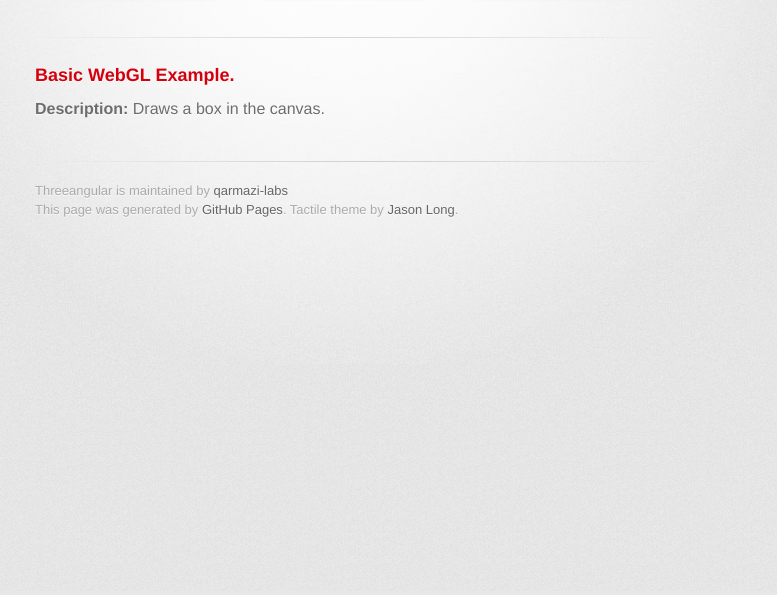
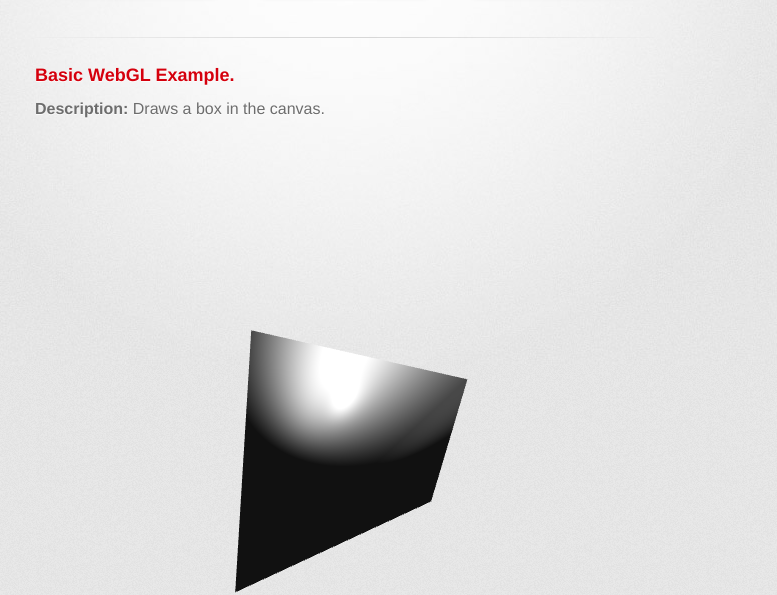
Before and after one commit to qarmazi-labs/Threeangular, a plain HTML site: page examples/basic.html in a window 1280 px wide. Shown: the part 209-804 px from the top of the page, without its empty margins (295-1072 px from the left). Drawn offline with nearby package versions, Linux system fonts and the light colour scheme; files that its build step writes are made by us from their sources; animation ran at ten frames a second; files whose address does not match are found by name; a web font is replaced by a local one.

Commit message:
With Basic WwbGL Example

```diff
--- a/examples/basic.html
+++ b/examples/basic.html
@@ -4,16 +4,17 @@
     <meta charset='utf-8'>
     <meta http-equiv="X-UA-Compatible" content="chrome=1">
     <link href='https://fonts.googleapis.com/css?family=Chivo:900' rel='stylesheet' type='text/css'>
-    <link rel="stylesheet" type="text/css" href="stylesheets/stylesheet.css" media="screen">
-    <link rel="stylesheet" type="text/css" href="stylesheets/pygment_trac.css" media="screen">
-    <link rel="stylesheet" type="text/css" href="stylesheets/print.css" media="print">
+    <link rel="stylesheet" type="text/css" href="/stylesheets/stylesheet.css" media="screen">
+    <link rel="stylesheet" type="text/css" href="/stylesheets/pygment_trac.css" media="screen">
+    <link rel="stylesheet" type="text/css" href="/stylesheets/print.css" media="print">
     <!--[if lt IE 9]>
     <script src="//html5shiv.googlecode.com/svn/trunk/html5.js"></script>
     <![endif]-->
     <title>Basic Example :: Threeangular by qarmazi-labs</title>
+    <script src="https://ajax.googleapis.com/ajax/libs/angularjs/1.3.2/angular.min.js"></script>
 </head>
 
-<body>
+<body ng-app="ThreeangularGH">
 <div id="container">
     <div class="inner">
 
@@ -30,7 +31,7 @@
 
         <hr>
 
-        <section id="main_content">
+        <section id="main_content" ng-controller="basicWebGLExample">
             <h3>
                 <a id="basic-webgl-example" class="anchor" href="#welcome-to-github-pages" aria-hidden="true">
                     <span class="octicon octicon-link"></span>
@@ -38,13 +39,20 @@
                 Basic WebGL Example.
             </h3>
             <p><strong>Description:</strong> Draws a box in the canvas.</p>
-            </h3>
+            <div id="canvas-container" threeangular="" width="620" height="620" canvasid="mainCanvas" config="config" content="threeCode"></div>
         </section>
 
         <footer>
             Threeangular is maintained by <a href="https://github.com/qarmazi-labs">qarmazi-labs</a><br>
             This page was generated by <a href="http://pages.github.com">GitHub Pages</a>. Tactile theme by <a href="https://twitter.com/jasonlong">Jason Long</a>.
         </footer>
+
+        <script src="/javascripts/lib/three.min.js"></script>
+        <script src="/javascripts/ng/modules/Threeangular/src/Threeangular.js"></script>
+        <script src="/javascripts/ng/modules/Threeangular/src/directives/threeJsDirective.js"></script>
+        <script src="/javascripts/ng/modules/Threeangular/src/services/threeJsService.js"></script>
+
+        <script src="/javascripts/main.js"></script>
 
         <script type="text/javascript">
             var gaJsHost = (("https:" == document.location.protocol) ? "https://ssl." : "http://www.");
--- a/javascripts/main.js
+++ b/javascripts/main.js
@@ -1 +1,78 @@
-console.log('This would be the main JS file.');
+angular.module('ThreeangularGH', ['Threeangular']).
+    controller('basicWebGLExample',['$scope','$window',function (s,w) {
+        s.config = {
+            mode: 'single'
+        };
+
+        // This function will be loaded with THREE object
+        s.threeCode = {
+            ready: true,
+            program: function (scene, THREE) {
+                var shaderUniforms;
+
+                var routines = {
+                    start: function (scene, THREE) {
+                        var geometry = new THREE.TetrahedronGeometry(100);
+                        var material = new THREE.MeshPhongMaterial({wireframe: false});
+                        var mesh = new THREE.Mesh(geometry, material);
+
+                        scene.add(mesh);
+                    },
+                    update: function (scene, THREE) {
+                    }
+                };
+                return routines;
+            }
+        };
+    }]).
+    controller('basicShaderExample',['$scope','$window',function (s,w) {
+        s.config = {
+            mode: 'single'
+        };
+
+        // This function will be loaded with THREE object
+        s.threeJSContent = {
+            ready: true,
+            program: function (scene, THREE) {
+                var shaderUniforms;
+
+                var routines = {
+                    start: function (scene, THREE) {
+
+                        shaderUniforms = {
+                            time: {type: "f", value: 1.0},
+                            mouse: {type: "v2", value: new THREE.Vector2(200, 200)},
+                            resolution: {type: "v2", value: new THREE.Vector2(800, 800)}
+                        };
+
+                        document.addEventListener('mousemove', function (event) {
+                            shaderUniforms.mouse.value = new THREE.Vector2(event.clientX, event.clientY);
+                        }, false);
+
+                        //Eventually Material would be easily created inside three service
+                        var geometry = new THREE.PlaneBufferGeometry(100, 100);
+                        //var material = new THREE.MeshPhongMaterial({wireframe: false});
+                        var material = new THREE.ShaderMaterial({
+                            uniforms: shaderUniforms,
+                            vertexShader: w.document.querySelector('#vertex-shader').text,
+                            fragmentShader: w.document.querySelector('#fragment-shader').text
+                        });
+                        var mesh = new THREE.Mesh(geometry, material);
+
+                        scene.add(mesh);
+                    },
+                    update: function (scene, THREE) {
+                        var now = performance.now();
+                        shaderUniforms.time.value = now;
+                        // Eventually Material would be easily created inside three service
+                        //var geometry = new THREE.BoxGeometry(100,100,100);
+                        //var material = new THREE.MeshPhongMaterial({wireframe: false});
+                        //var mesh = new THREE.Mesh( geometry,material );
+                        //
+                        //scene.add(mesh);
+                    }
+                };
+                return routines;
+            }
+        };
+    }]);
--- /dev/null
+++ b/javascripts/ng/modules/Threeangular/src/Threeangular.js
@@ -0,0 +1,4 @@
+angular.module('Threeangular',[]).
+    run(function(){
+        console.log('Threeangular module loaded.')
+    });
--- /dev/null
+++ b/javascripts/ng/modules/Threeangular/src/directives/threeJsDirective.js
@@ -0,0 +1,75 @@
+angular.module('Threeangular').
+    directive('threeangular', function factory() {
+        var threeangularDirective = {
+            restrict: 'A',
+            compile: function compile(tElement, tAttrs, transclude) {
+                return function (s, e, a) {
+                };
+            },
+            controller: 'threeangularCtrl',
+            template:'<canvas id="{{config.id}}" width="{{config.width}}" height="{{config.height}}"></canvas>',
+            scope: {
+                directiveConfig:"=config",
+                content:"="
+            }
+        };
+
+        return threeangularDirective;
+    }).
+    controller('threeangularCtrl',['$scope','$attrs','three','$window',function(s,a,t,w){
+        // Internal config
+        s.config = {
+            id: a.canvasid,
+            width: a.width,
+            height: a.height
+        };
+
+        // Creates new context for WebGL inside given element;
+        var c3d = t.createNewContext(s.config);
+
+        // Default camera properties
+        var defaults = {
+            // Let user choose between single, dual or quad mode. Dual mode not yet implemented.
+            viewportMode: s.directiveConfig.mode || 'single',
+            camera : {
+                viewAngle: 45,
+                aspectRatio: s.config.width / s.config.height,
+                nearPlane: 0.1,
+                farPlane: 20000,
+                position: {
+                    x: 0,
+                    y: 150,
+                    z: 400
+                }
+            }
+        };
+
+        // Set up Three JS application script
+        // Always should be included before init.
+        // It is for things that should be added just once, not updated on each refresh
+        function startWebGL(){
+            if(s.content.ready){
+
+                switch(typeof s.content.program){
+                    case 'function':
+                        c3d.setContent(s.content.program);
+                        break;
+                    case 'object':
+                        if (s.content.program.start != undefined)
+                            c3d.start = s.content.program.start;
+                        if (s.content.program.update != undefined)
+                            c3d.start = s.content.program.update;
+                        break;
+                    default:
+                        //Error
+                        break;
+                }
+                c3d.init(defaults);
+            }else{
+                w.setTimeout(startWebGL,1000);
+            }
+        }
+
+        startWebGL();
+
+    }]);
--- /dev/null
+++ b/javascripts/ng/modules/Threeangular/src/services/threeJsService.js
@@ -0,0 +1,218 @@
+angular.module('Threeangular').
+    factory('three', ['$window',function (w) {
+        // Local reference to window.THREE object
+        var THREE = w.THREE;
+
+        // A variable for saving WebGL contexts
+        // should be used and object with constructor
+        var contexts = [];
+
+        /**
+         * WebGLContext constructor
+         * @param canvasID - Canvas selector for new context
+         * @constructor
+         */
+
+        function WebGLContext(config){
+            var prueba = 'prueba';
+            // Canvas element
+            this.canvas = w.document.querySelector('#'+config.id) || w.document.querySelector('canvas');
+            this.width = config.width || 480;
+            this.height = config.height || 360;
+        }
+
+        /**
+         *
+         * @type {{}}
+         */
+        WebGLContext.prototype = {
+            // Object for keeping global variables
+            globals: {},
+            scene: null,
+            cameras: [],
+            lights: [],
+            init: function(config){
+
+                // Object variables to local
+                var width = this.width,
+                    height = this.height;
+
+                var scene, mainCamera, renderer, light, ambientLight;
+
+                // todo: dual or quad mode, this should be optionally selectable
+                // dual/quad mode block start
+                var secondaryCamera, // Top Right Camera
+                    thirdCamera, // Bottom Left Camera
+                    fourthCamera; // Bottom Right Camera
+                // dual/quad mode block end
+
+                scene = new THREE.Scene();
+                mainCamera = new THREE.PerspectiveCamera(config.camera.viewAngle, config.camera.aspectRatio, config.camera.nearPlane, config.camera.farPlane);
+                mainCamera.position.set(config.camera.position.x,config.camera.position.y,config.camera.position.z);
+                mainCamera.lookAt(scene.position);
+
+                // add the main camera to the scene
+                scene.add(mainCamera);
+                this.cameras.push(mainCamera);
+
+                // todo: dual or quad mode, this should be optionally selectable
+                // dual/quad mode block start
+
+                if(config.viewportMode=='quad'){
+                    // Secondary camera normally Top Right
+                    secondaryCamera = new THREE.OrthographicCamera(
+                        width / -4, width / 4, height / 4, height / -4, // Left, Right, Top, Bottom
+                        -5000, 10000 );           			// Near Far Planes
+                    secondaryCamera.lookAt( new THREE.Vector3(0,-1,0) );
+                    scene.add(secondaryCamera);
+                    this.cameras.push(secondaryCamera);
+
+                    // Third camera normally Bottom Left
+                    thirdCamera = new THREE.OrthographicCamera(
+                        width / -4, width / 4, height / 4, height / -4, // Left, Right, Top, Bottom
+                        -5000, 10000 );           			// Near Far Planes
+                    thirdCamera.lookAt( new THREE.Vector3(0,0,-1) );
+                    scene.add(thirdCamera);
+                    this.cameras.push(thirdCamera);
+
+                    // Fourth camera normally Bottom Right
+                    fourthCamera = new THREE.OrthographicCamera(
+                        width / -4, width / 4, height / 4, height / -4, // Left, Right, Top, Bottom
+                        -5000, 10000 );           			// Near Far Planes
+                    fourthCamera.lookAt( new THREE.Vector3(1,0,0) );
+                    scene.add(fourthCamera);
+                    this.cameras.push(fourthCamera);
+                }
+
+                // dual/quad mode block end
+
+                renderer = new THREE.WebGLRenderer( {canvas: this.canvas, antialias:true, alpha: true} );
+
+                renderer.setSize(width, height);
+
+                // Create default lights
+                // It shouldn't be here or user should be able to remove them maybe returning an array with them
+                light = new THREE.PointLight(0xffffff);
+                light.position.set(0,250,0);
+                scene.add(light);
+                this.lights.push(light);
+
+                ambientLight = new THREE.AmbientLight(0x111111);
+                scene.add(ambientLight);
+                this.lights.push(ambientLight);
+
+                // Runs user initialization just once
+                if(this.start){
+                    this.start(scene, THREE);
+                }
+
+                // Assign local variable to object's ones
+                this.scene = scene;
+
+                function render(){
+
+                    // todo: dual or quad mode, this should be optionally selectable
+
+                    if(config.viewportMode=='single'){
+                        renderer.render( scene, mainCamera );
+                    }
+
+                    // dual/quad mode block start
+
+                    if(config.viewportMode=='quad'){
+                        // Check view-source:http://mrdoob.github.io/three.js/examples/webgl_multiple_views.html
+
+                        // Top left corner
+                        renderer.setViewport( 1, 0.5 * height + 1, 0.5 * width, 0.5 * height );
+                        renderer.setScissor( 1, 0.5 * height + 1, 0.5 * width, 0.5 * height );
+                        renderer.enableScissorTest ( true );
+                        mainCamera.updateProjectionMatrix();
+                        renderer.setClearColor( new THREE.Color().setRGB( 1.0, 1.0, 1.0 ), 0.0 );
+                        renderer.render( scene, mainCamera );
+
+                        // Top right corner
+                        renderer.setViewport( 0.5 * width, 0.5 * height, 0.5 * width, 0.5 * height );
+                        renderer.setScissor( 0.5 * width, 0.5 * height, 0.5 * width, 0.5 * height );
+                        renderer.enableScissorTest ( true );
+                        secondaryCamera.updateProjectionMatrix();
+                        renderer.setClearColor( new THREE.Color().setRGB( 0.5, 0.3, 0.5 ), 0.5 );
+                        renderer.render( scene, secondaryCamera );
+
+                        // Bottom left corner
+                        renderer.setViewport( 0, 0,   0.5 * width, 0.5 * height );
+                        renderer.setScissor( 0, 0,   0.5 * width, 0.5 * height );
+                        renderer.enableScissorTest ( true );
+                        thirdCamera.updateProjectionMatrix();
+                        renderer.setClearColor( new THREE.Color().setRGB( 0.5, 0.5, 0.3 ), 0.5 );
+                        renderer.render( scene, thirdCamera );
+
+                        // Bottom right corner
+                        renderer.setViewport( 0.5 * width, 0,   0.5 * width, 0.5 * height );
+                        renderer.setScissor( 0.5 * width, 0,   0.5 * width, 0.5 * height );
+                        renderer.enableScissorTest ( true );
+                        fourthCamera.updateProjectionMatrix();
+                        renderer.setClearColor( new THREE.Color().setRGB( 0.3, 0.5, 0.5 ), 0.5 );
+                        renderer.render( scene, fourthCamera );
+                    }
+
+                    // dual/quad mode block end
+
+                }
+
+                var localizedUpdate = this.update;
+                var localizeddevTools = this.devTools;
+
+                function animate(){
+                    w.requestAnimationFrame( animate );
+                    render();
+                    localizedUpdate( scene, THREE );
+                    localizeddevTools( scene, THREE );
+                }
+
+                animate();
+
+            },
+            setContent: function(program){
+                var content = program(this.scene,THREE);
+                this.start = content.start;
+                this.update = content.update;
+            },
+            start: function () {
+                console.log('Just once...')
+                // Todo: Instead of overwriting this function add an array of functions and run foreach
+            },
+            update: function () {
+                //console.log('Every frame request...')
+                // Todo: Instead of overwriting this function add an array of functions and run foreach
+            },
+            devTools: function () {
+                //console.log('Did you set development tools...?')
+                // Todo: Add functions to start and update stacks...
+            }
+        };
+
+        // create a set of coordinate axes to help orient user
+        //    specify length in pixels in each direction
+        //var axes = new three.AxisHelper(10);
+        //scene.add( axes );
+
+        ////var keyboard = new THREEx.KeyboardState();
+        ////var clock = new THREE.Clock();
+        ////var projector = new THREE.Projector();
+        ////var mouseVector = new THREE.Vector3();
+
+        // Three service object
+        var threeService = {
+            createNewContext: function(config){
+                var context;
+
+                // Maybe a name variable as context ID
+                context = new WebGLContext(config);
+                contexts.push(context);
+
+                return context;
+            }
+        };
+
+        return threeService;
+    }]);
```
Also changed, not shown: javascripts/lib/three.min.js (added), javascripts/ng/modules/Threeangular/README.md (added), 1 other file.
